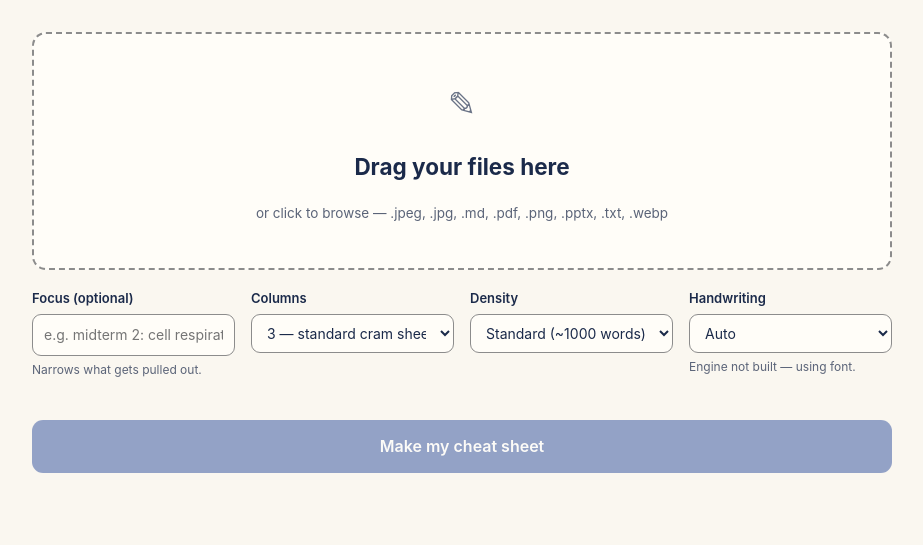
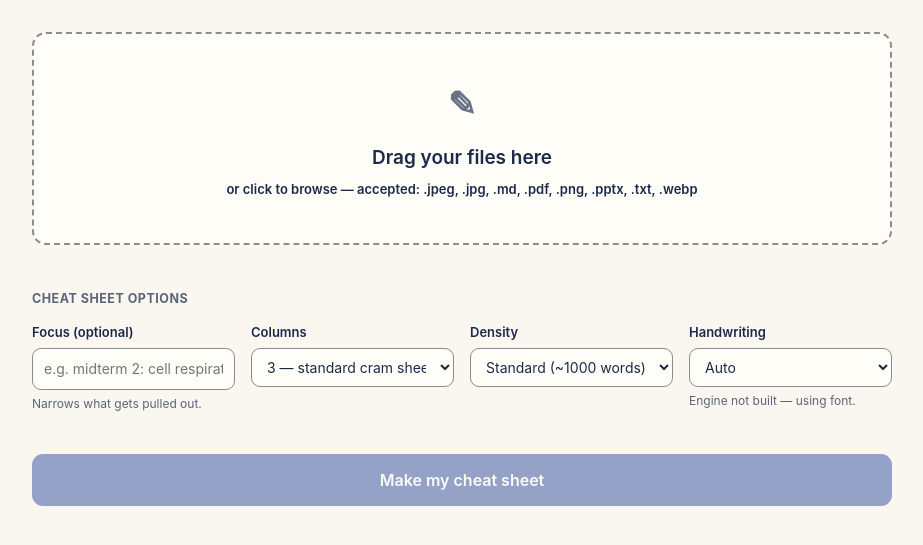
Before and after one commit to trishatjokro/cheatscribe, a Flask app: page / in a window 1280 px wide. Shown: the part 162-707 px from the top of the page, without its empty margins (178-1101 px from the left). Run offline with Flask 3, Linux system fonts and the light colour scheme.

Commit message:
Update index.html

```diff
--- a/src/cheatscribe/web/templates/index.html
+++ b/src/cheatscribe/web/templates/index.html
@@ -197,6 +197,7 @@
 </style>
 </head>
 <body>
+<a class="skip-link" href="#main">Skip to main content</a>
 <div class="wrap">
   <header>
     <h1>cheatscribe</h1>
@@ -210,22 +211,28 @@
   </div>
   {% endif %}
 
-  <div id="dropzone" class="dropzone" tabindex="0" role="button"
-       aria-label="Choose files or drag them here">
+  <main id="main">
+  <form id="generate-form" novalidate>
+
+    <label id="dropzone" for="fileinput" class="dropzone">
       <span class="glyph" aria-hidden="true">✎</span>
-    <h2>Drag your files here</h2>
-    <p>or click to browse — {{ accepted|join(', ') }}</p>
-  </div>
-  <input id="fileinput" type="file" multiple hidden
-         accept="{{ accepted|join(',') }}">
+      <span class="dropzone-title">Drag your files here</span>
+      <span id="dropzone-hint">or click to browse — accepted: {{ accepted|join(', ') }}</span>
+    </label>
+    <input id="fileinput" type="file" multiple
+           accept="{{ accepted|join(',') }}"
+           aria-describedby="dropzone-hint">
 
-  <ul id="filelist" class="files"></ul>
+    <ul id="filelist" class="files" aria-label="Selected files"></ul>
 
+    <fieldset>
+      <legend>Cheat sheet options</legend>
       <div class="options">
         <div>
           <label for="topic">Focus (optional)</label>
-      <input id="topic" type="text" placeholder="e.g. midterm 2: cell respiration">
-      <p class="hint">Narrows what gets pulled out.</p>
+          <input id="topic" type="text" placeholder="e.g. midterm 2: cell respiration"
+                 aria-describedby="topic-hint">
+          <p class="hint" id="topic-hint">Narrows what gets pulled out.</p>
         </div>
         <div>
           <label for="columns">Columns</label>
@@ -245,35 +252,40 @@
         </div>
         <div>
           <label for="backend">Handwriting</label>
-      <select id="backend">
+          <select id="backend" aria-describedby="backend-hint">
             <option value="auto" selected>Auto</option>
             <option value="fallback">Font (no setup)</option>
             <option value="engine">Real engine (Docker)</option>
           </select>
-      <p class="hint">
+          <p class="hint" id="backend-hint">
             {% if engine_ready %}Engine is built and ready.{% else %}Engine not built — using font.{% endif %}
           </p>
         </div>
       </div>
+    </fieldset>
 
-  <button id="go" class="go" disabled>Make my cheat sheet</button>
+    <button id="go" class="go" type="submit" disabled>Make my cheat sheet</button>
+  </form>
 
   <div id="status" class="status" role="status" aria-live="polite"></div>
+  <div id="sr-announce" class="visually-hidden" aria-live="polite" aria-atomic="true"></div>
 
   <div id="result" class="result" hidden>
     <div class="resultbar">
       <div>
-        <strong id="rtitle"></strong>
+        <h2 id="rtitle" tabindex="-1"></h2>
         <div class="meta" id="rmeta"></div>
       </div>
       <a id="download" class="download" download>Download</a>
     </div>
-    <img id="rimg" alt="Generated cheat sheet">
-    <details>
-      <summary>What it pulled out (structured summary)</summary>
+    <img id="rimg" alt="">
+    <details class="textversion" open>
+      <summary>Text version (for screen readers, or to copy/paste)</summary>
+      <p>The image above is handwritten and can't be read by assistive tech — this is the same content as plain text.</p>
       <pre id="rjson"></pre>
     </details>
   </div>
+  </main>
 </div>
 
 <script>
```
Lines whose indentation alone changed are shown as unchanged.
